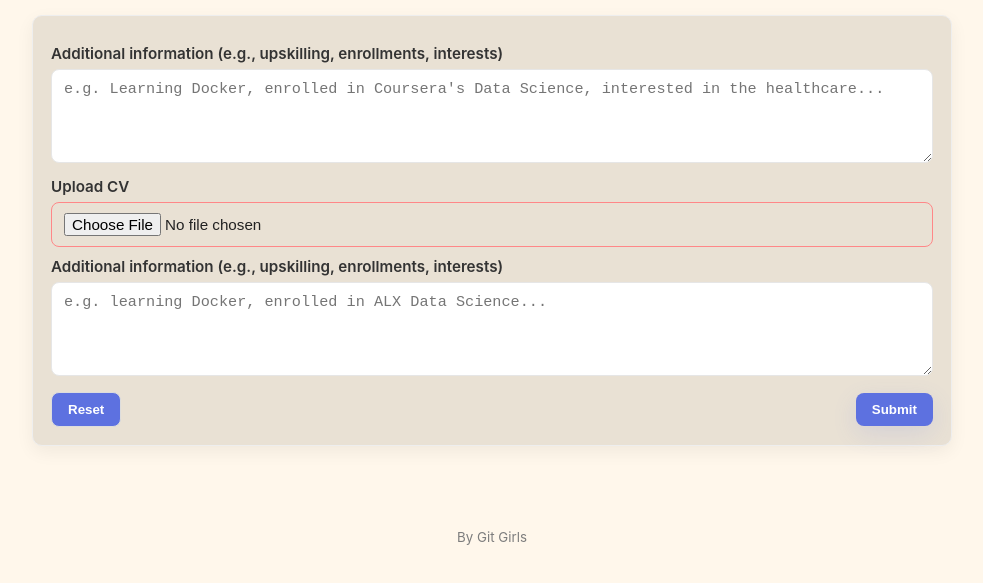
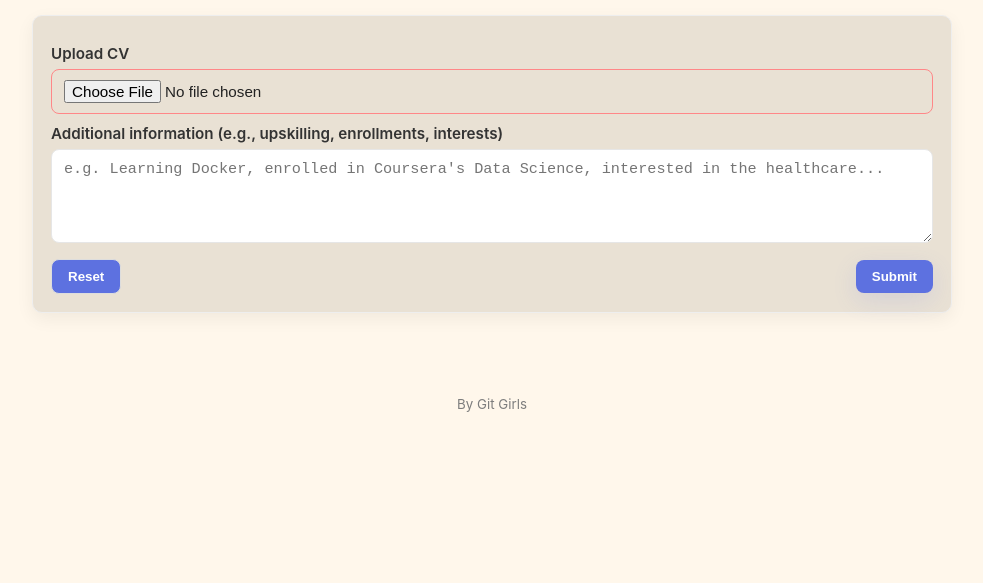
Before and after one commit to BM023/MuseCareer, a plain HTML site: page frontend/index.html in a window 1280 px wide. Shown: the part 117-700 px from the top of the page, without its empty margins (148-1131 px from the left). Drawn offline with nearby package versions, Linux system fonts and the light colour scheme.

Commit message:
updated html file

```diff
--- a/frontend/index.html
+++ b/frontend/index.html
@@ -15,14 +15,12 @@
     </header>
 
     <form id="museForm" class="card" autocomplete="off">
-      <label for="additionalInfo">Additional information (e.g., upskilling, enrollments, interests)</label>
-      <textarea id="additionalInfo" rows="4" placeholder="e.g. Learning Docker, enrolled in Coursera's Data Science, interested in the healthcare..."></textarea>
 
       <label for="cvFile">Upload CV</label>
       <input id="cvFile" type="file" accept=".txt,.pdf,.doc,.docx" />
 
       <label for="additionalInfo">Additional information (e.g., upskilling, enrollments, interests)</label>
-      <textarea id="additionalInfo" rows="4" placeholder="e.g. learning Docker, enrolled in ALX Data Science..."></textarea>
+      <textarea id="additionalInfo" rows="4" placeholder="e.g. Learning Docker, enrolled in Coursera's Data Science, interested in the healthcare..."></textarea>
 
       <div class="row between">
         <div class="left">
```
